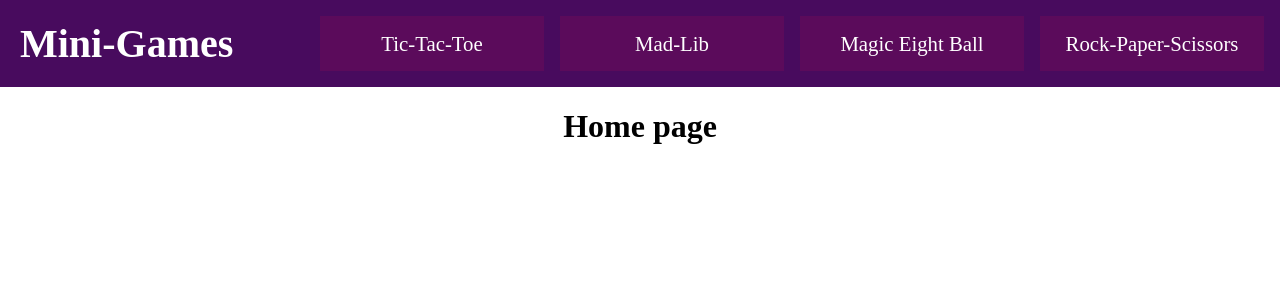
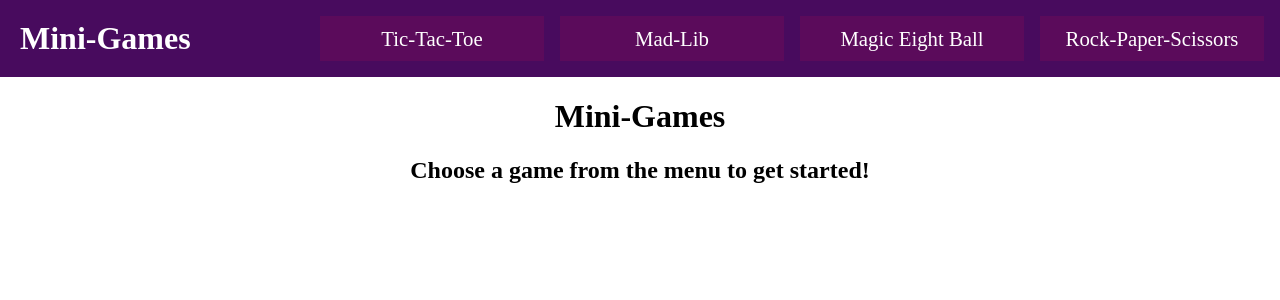
Before and after one commit to AnnieMcMahon/mini-games-v2, a Next.js app: page / in a window 1280 px wide. Shown: the top 300 px of the page. Built offline with nearby package versions, Linux system fonts and the light colour scheme.

Commit message:
tweaked styling and homepage

```diff
--- a/app/page.jsx
+++ b/app/page.jsx
@@ -1,5 +1,8 @@
 export default function Home() {
   return (
-    <h1>Home page</h1>
+    <div>
+    <h1>Mini-Games</h1>
+    <h2>Choose a game from the menu to get started!</h2>
+    </div>
   );
 }
--- a/app/styles.css
+++ b/app/styles.css
@@ -6,7 +6,7 @@ body {
   margin: 0;
 }
 
-h1 {
+h1, h2 {
   text-align: center;
 }
 
@@ -20,7 +20,7 @@ h1 {
 }
 
 .site-title {
-  font-size: 2.5rem;
+  font-size: 2rem;
   font-weight: bold;
 }
 
```
